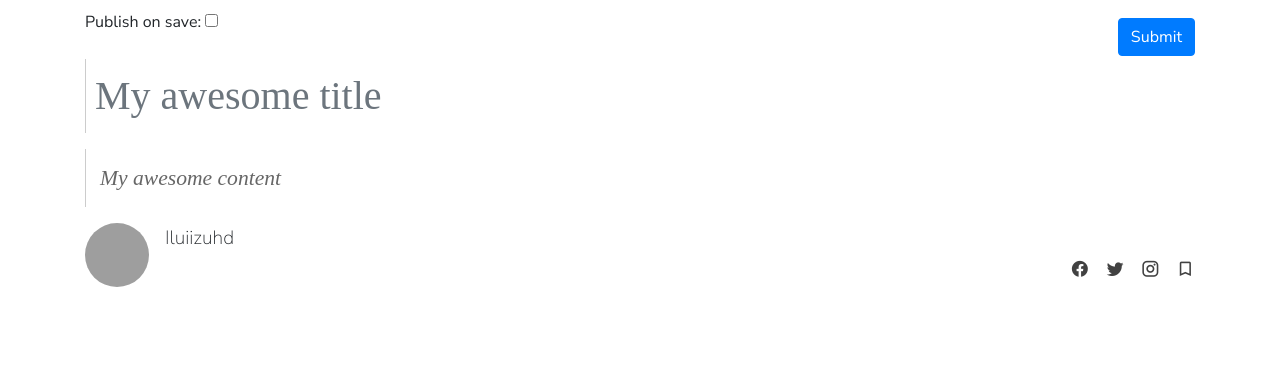
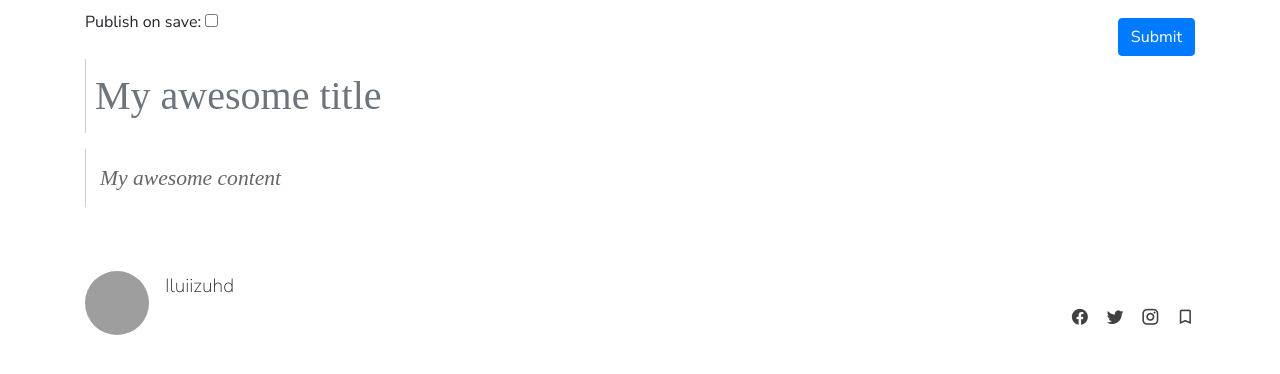
Before and after one commit to luizfx22/old.luizg.dev, a Django app: page /blog/posts/new in a window 1280 px wide. Shown: the part 58-432 px from the top of the page. Run offline with Django 3.2, Linux system fonts and the light colour scheme; a user stored in the database is signed in; some libraries are stand-ins or nearby versions; grey boxes are pictures that could not be loaded.

Commit message:
Fix padding author box

```diff
--- a/luizg/blog/templates/blog/editor/article.html
+++ b/luizg/blog/templates/blog/editor/article.html
@@ -22,7 +22,7 @@
             autocomplete="off" onkeyup="generateSlug({{ user.id }})"
           >
         </div>
-        <div class="form-group margin-top-2">
+        <div class="form-group margin-top-2 pb-5">
           <div id="editor"></div>
           <input type="hidden" name="text" id="content-input" required>
         </div>
```
